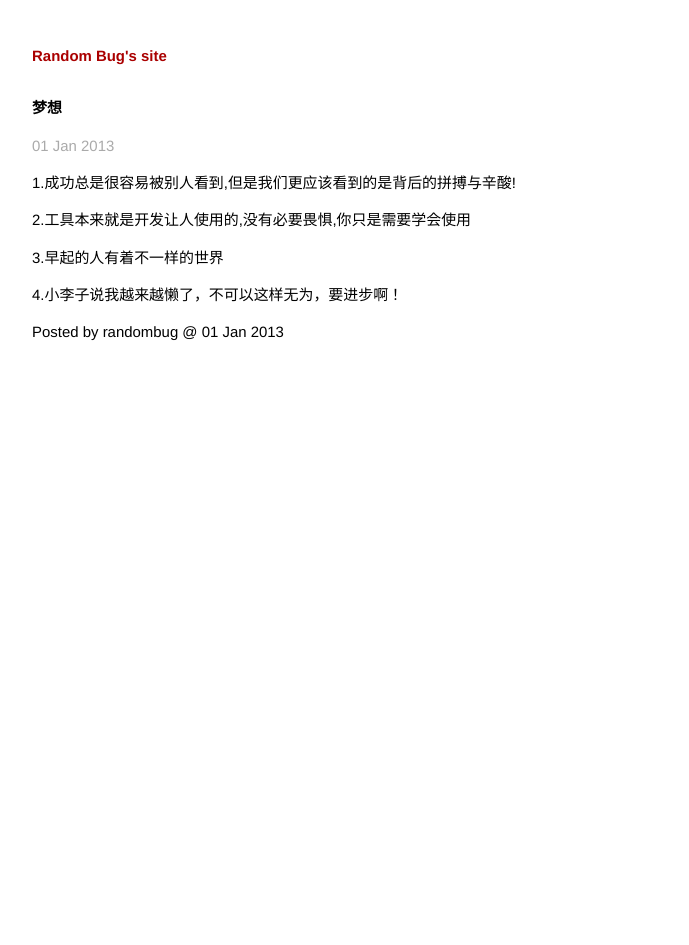
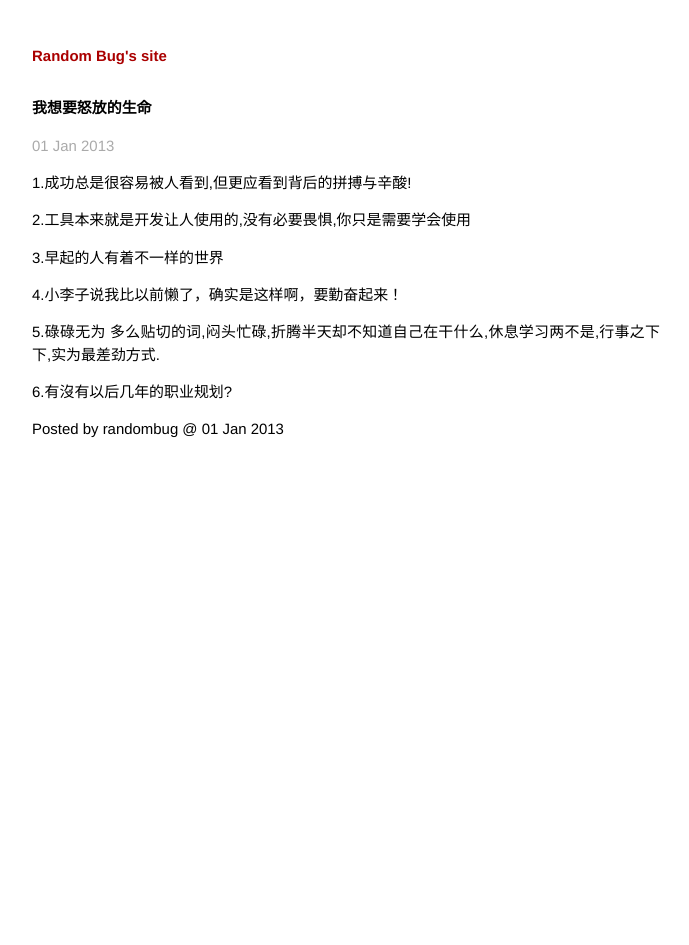
Before and after one commit to jfgong/jekyll_linteler, a Jekyll site: the page built from _posts/2013-01-01-what-you-want.markdown, in a window 1280 px wide. Shown: the whole page, without its empty margins (294-983 px from the left). Built offline with Jekyll 4.4.1, drawn with Linux system fonts in a browser that asks for light colours.

Commit message:
update file 2013-01-01-what-you-want.markdown

```diff
--- a/_posts/2013-01-01-what-you-want.markdown
+++ b/_posts/2013-01-01-what-you-want.markdown
@@ -1,15 +1,19 @@
 ---
 layout: post
-title: 梦想
+title: 我想要怒放的生命
 ---
 
-1.成功总是很容易被别人看到,但是我们更应该看到的是背后的拼搏与辛酸!
+1.成功总是很容易被人看到,但更应看到背后的拼搏与辛酸!
 
 2.工具本来就是开发让人使用的,没有必要畏惧,你只是需要学会使用
 
 3.早起的人有着不一样的世界
 
-4.小李子说我越来越懒了，不可以这样无为，要进步啊！
+4.小李子说我比以前懒了，确实是这样啊，要勤奋起来！
+
+5.碌碌无为 多么贴切的词,闷头忙碌,折腾半天却不知道自己在干什么,休息学习两不是,行事之下下,实为最差劲方式.
+
+6.有沒有以后几年的职业规划?
 
 
 Posted by randombug @ {{ page.date | date_to_string }}
```
